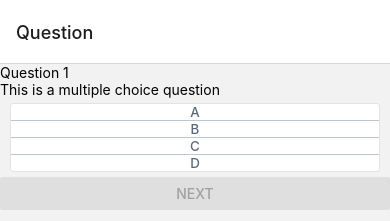
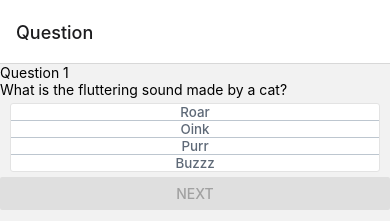
Before and after one commit to kverret05/portfolio-quizApp, a React Native app: screen /Question in a window 390 px wide. Shown: the top 221 px of the page. Built offline with nearby package versions, Linux system fonts and the light colour scheme.

Commit message:
new commit

```diff
--- a/screens/QuestionScreen.js
+++ b/screens/QuestionScreen.js
@@ -6,22 +6,22 @@ import { ButtonGroup } from 'react-native-elements';
 const questionData = [
   {
     type: "multiple-choice",
-    prompt: 'This is a multiple choice question',
-    choices: ['A', 'B', 'C', 'D'],
-    correct: 0,
+    prompt: 'What is the fluttering sound made by a cat?',
+    choices: ['Roar', 'Oink', 'Purr', 'Buzzz'],
+    correct: 2,
   },
   {
     type: "multiple-answer",
-    prompt: 'This is a multiple answer question',
-    choices: ['A', 'B', 'C', 'D'],
-    correct: [0, 2]
+    prompt: 'What cat breed is my favorite...?',
+    choices: ['Siamese Cat', 'Maine Coon', 'American Shorthair', 'Scottish Fold'],
+    correct: [2, 3],
   },
   {
     type: "true-false",
-    prompt: 'This is a true or false question',
+    prompt: 'Cats are the best pets',
     choices: ['true', 'false'],
-    correct: 1
-  }
+    correct: 0,
+  },
 ];
 
 
```
